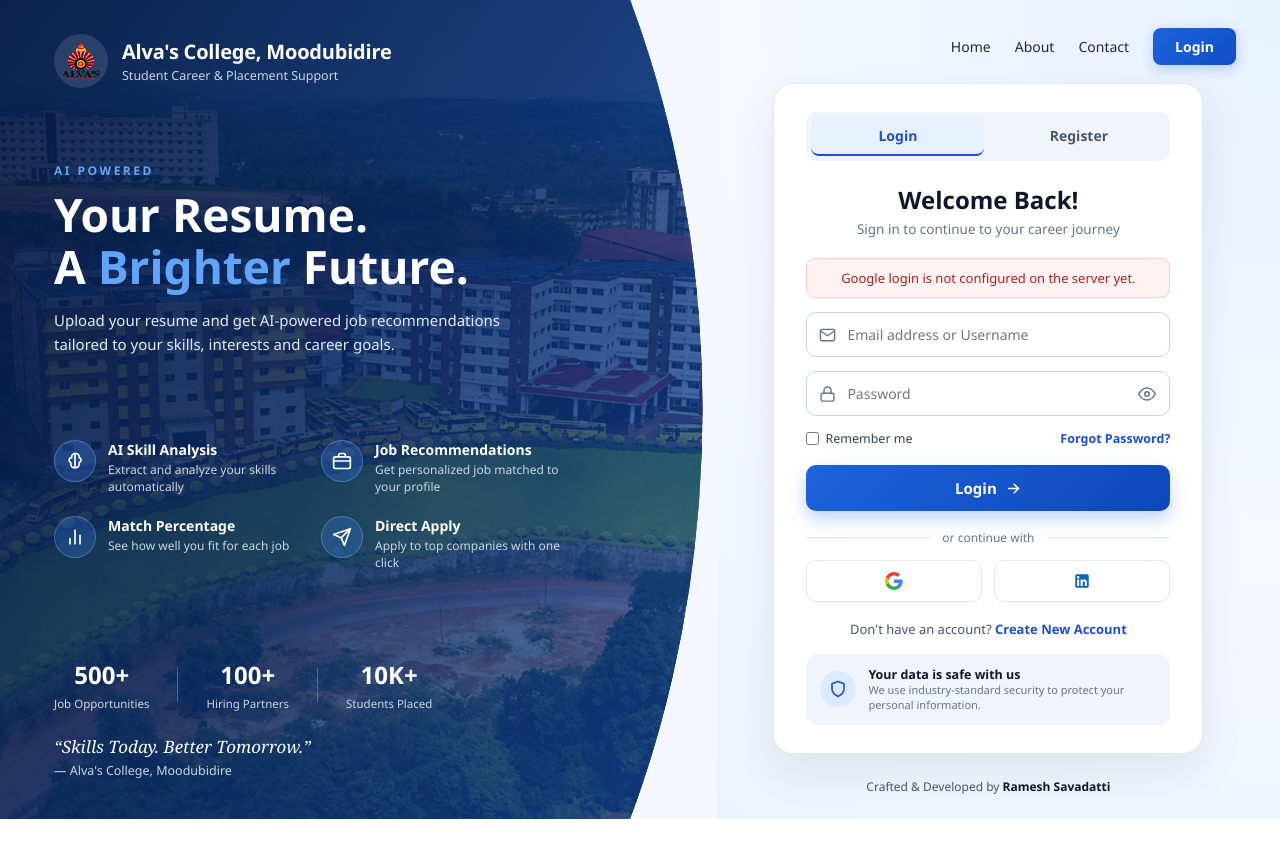
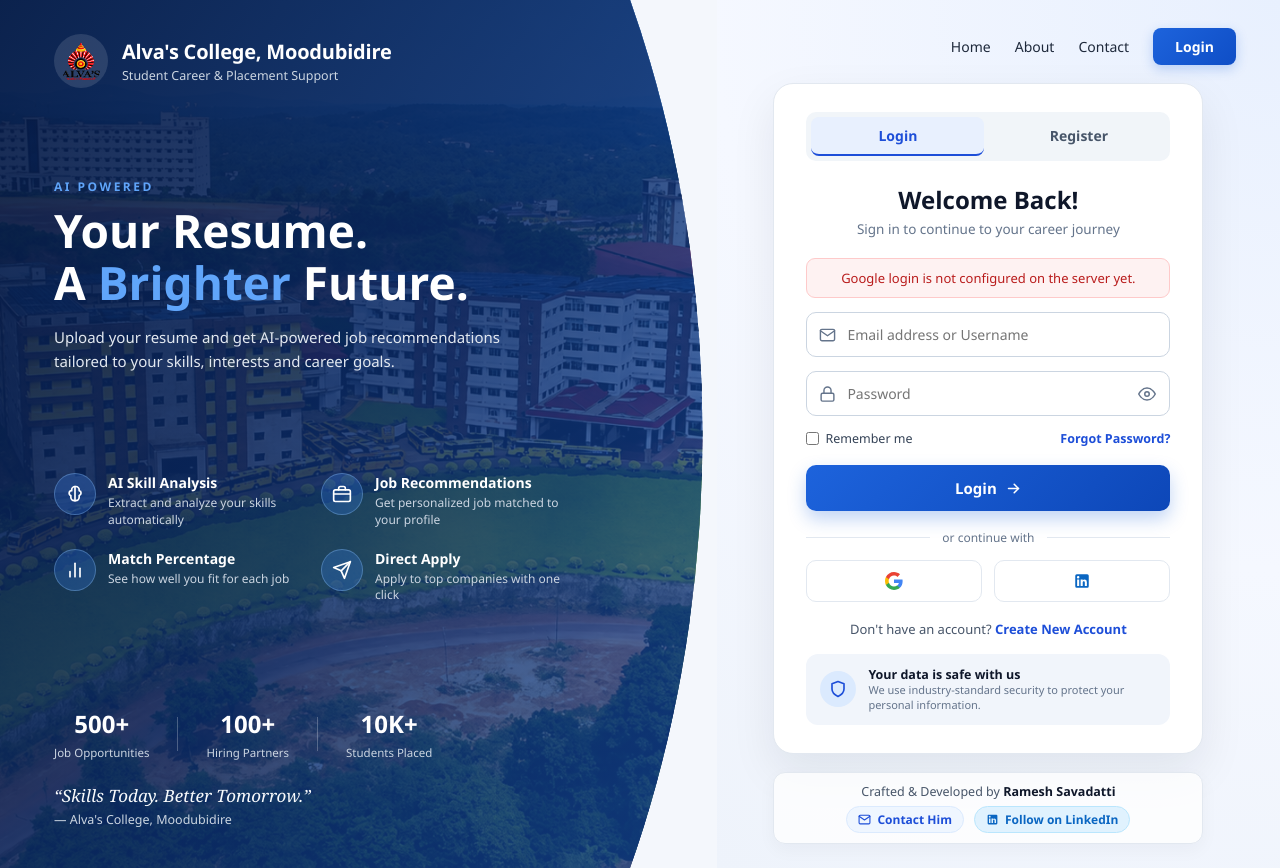
Before and after one commit to rameshsavadatti75-ops/ai-job-portal, a Flask app: page /auth/google in a window 1280 px wide. Before the commit the page ends 819 px from the top, so only its background shows below. Run offline with Flask 3, Linux system fonts and the light colour scheme.

Commit message:
Add developer contact and LinkedIn links to login page

```diff
--- a/templates/login.html
+++ b/templates/login.html
@@ -5,7 +5,7 @@
     <meta name="viewport" content="width=device-width, initial-scale=1.0">
     <title>Login - Alva's College Student Career Portal</title>
     <style>
-        * {
+        *, *::before, *::after {
             box-sizing: border-box;
             margin: 0;
             padding: 0;
@@ -556,17 +556,73 @@
             line-height: 1.35;
         }
 
+        /* PROFESSIONAL DEVELOPER CREDIT & LINKS */
         .developer-credit {
             width: 100%;
+            max-width: 430px;
+            margin: 0 auto;
             text-align: center;
-            font-size: 12px;
+            font-size: 12.5px;
             color: #475569;
-            padding-top: 6px;
+            padding: 10px 14px;
+            background: rgba(255, 255, 255, 0.78);
+            border: 1px solid #e2e8f0;
+            border-radius: 12px;
+            box-shadow: 0 6px 18px rgba(15, 23, 42, 0.04);
         }
 
         .developer-credit strong {
             color: #0f172a;
+            font-weight: 700;
+        }
+
+        .developer-links {
+            margin-top: 6px;
+            display: flex;
+            align-items: center;
+            justify-content: center;
+            gap: 10px;
+            flex-wrap: wrap;
+        }
+
+        .developer-link-pill {
+            display: inline-flex;
+            align-items: center;
+            gap: 6px;
+            padding: 4px 11px;
+            border-radius: 999px;
+            font-size: 12px;
             font-weight: 600;
+            text-decoration: none;
+            transition: background 0.15s, color 0.15s, transform 0.15s;
+        }
+
+        .developer-link-pill.email-link {
+            background: #eff6ff;
+            color: #1d4ed8;
+            border: 1px solid #dbeafe;
+        }
+
+        .developer-link-pill.email-link:hover {
+            background: #dbeafe;
+            transform: translateY(-1px);
+        }
+
+        .developer-link-pill.linkedin-link {
+            background: #e0f2fe;
+            color: #0a66c2;
+            border: 1px solid #bae6fd;
+        }
+
+        .developer-link-pill.linkedin-link:hover {
+            background: #bae6fd;
+            transform: translateY(-1px);
+        }
+
+        .developer-link-pill svg {
+            width: 13px;
+            height: 13px;
+            flex-shrink: 0;
         }
 
         /* MODAL OVERLAY FOR PROVIDER LOGIN & FORGOT PASSWORD */
@@ -847,7 +903,7 @@
 
                 <div class="divider-line"><span>or continue with</span></div>
 
-             <div class="social-row">
+                <div class="social-row">
                     <a href="{{ url_for('auth.google_login') }}" class="social-btn" aria-label="Continue with Google">
                         <svg width="18" height="18" viewBox="0 0 24 24">
                             <path fill="#4285F4" d="M23.49 12.27c0-.79-.07-1.54-.19-2.27H12v4.51h6.47c-.29 1.5-1.14 2.77-2.4 3.62v3.01h3.88c2.27-2.09 3.54-5.17 3.54-8.87z"/>
@@ -879,7 +935,22 @@
             </div>
 
             <div class="developer-credit">
-                Crafted &amp; Developed by <strong>Ramesh Savadatti</strong>
+                <div>Crafted &amp; Developed by <strong>Ramesh Savadatti</strong></div>
+                <div class="developer-links">
+                    <a href="mailto:rameshsavadatti75@gmail.com" class="developer-link-pill email-link" title="Email Ramesh Savadatti">
+                        <svg viewBox="0 0 24 24" fill="none" stroke="currentColor" stroke-width="2" stroke-linecap="round" stroke-linejoin="round">
+                            <rect x="2" y="4" width="20" height="16" rx="2"/>
+                            <path d="m22 6-10 7L2 6"/>
+                        </svg>
+                        <span>Contact Him</span>
+                    </a>
+                    <a href="https://www.linkedin.com/in/rameshsavadatti" target="_blank" rel="noopener noreferrer" class="developer-link-pill linkedin-link" title="Follow Ramesh Savadatti on LinkedIn">
+                        <svg viewBox="0 0 24 24" fill="currentColor">
+                            <path d="M19 3A2 2 0 0 1 21 5v14a2 2 0 0 1-2 2H5a2 2 0 0 1-2-2V5a2 2 0 0 1 2-2h14m-.5 15.5v-5.3a3.26 3.26 0 0 0-3.26-3.26c-.85 0-1.84.52-2.28 1.3v-1.11h-2.79v8.37h2.79v-4.93c0-.77.62-1.4 1.39-1.4a1.4 1.4 0 0 1 1.4 1.4v4.93h2.75M6.88 8.56a1.68 1.68 0 0 0 1.68-1.68c0-.93-.75-1.69-1.68-1.69a1.69 1.69 0 0 0-1.69 1.69c0 .93.76 1.68 1.69 1.68m1.39 9.94v-8.37H5.5v8.37h2.77z"/>
+                        </svg>
+                        <span>Follow on LinkedIn</span>
+                    </a>
+                </div>
             </div>
         </div>
     </div>
@@ -902,7 +973,8 @@
             </div>
         </div>
     </div>
-<!-- FORGOT PASSWORD MODAL -->
+
+    <!-- FORGOT PASSWORD MODAL -->
     <div class="modal-backdrop" id="forgotModal" onclick="closeOnBackdrop(event, 'forgotModal')">
         <div class="modal-box">
             <div class="modal-header">
@@ -978,7 +1050,7 @@
             pwdField.focus();
         }
 
-     function openForgotModal() {
+        function openForgotModal() {
             const prefill = document.getElementById("loginEmail").value.trim();
             document.getElementById("resetEmailInput").value = prefill;
             openModal("forgotModal");
```
